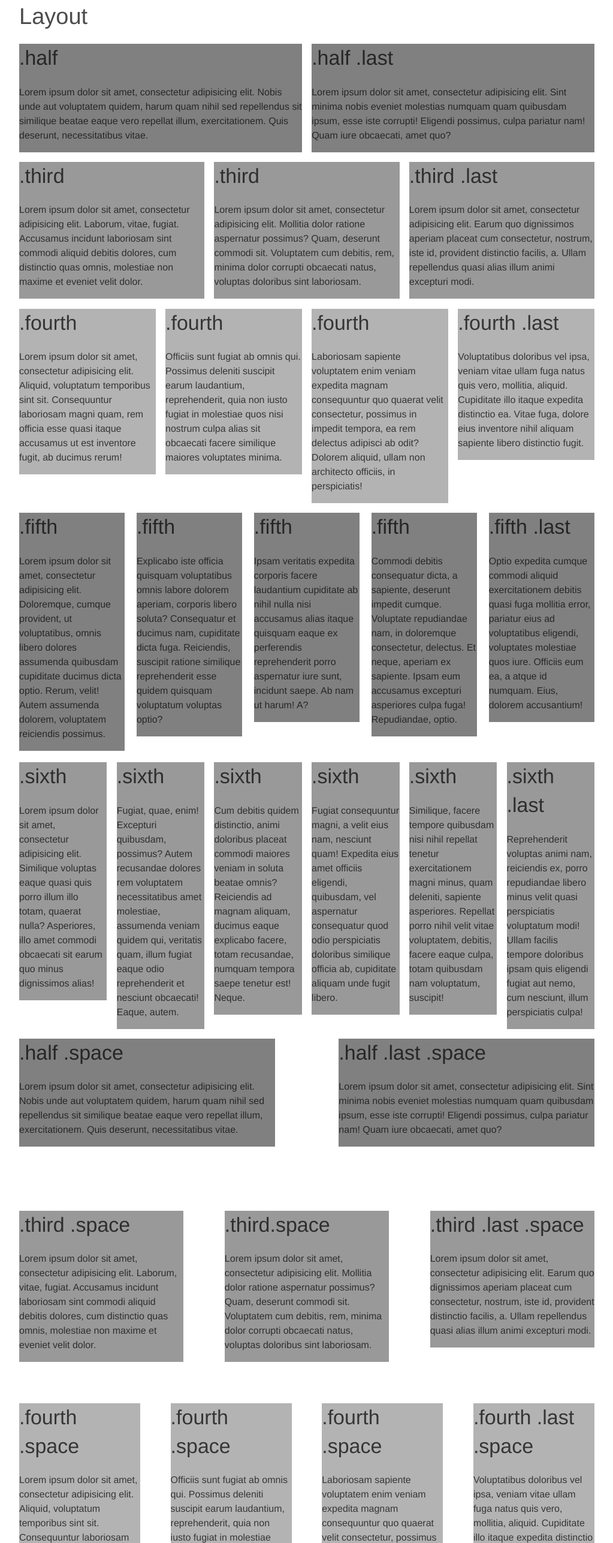
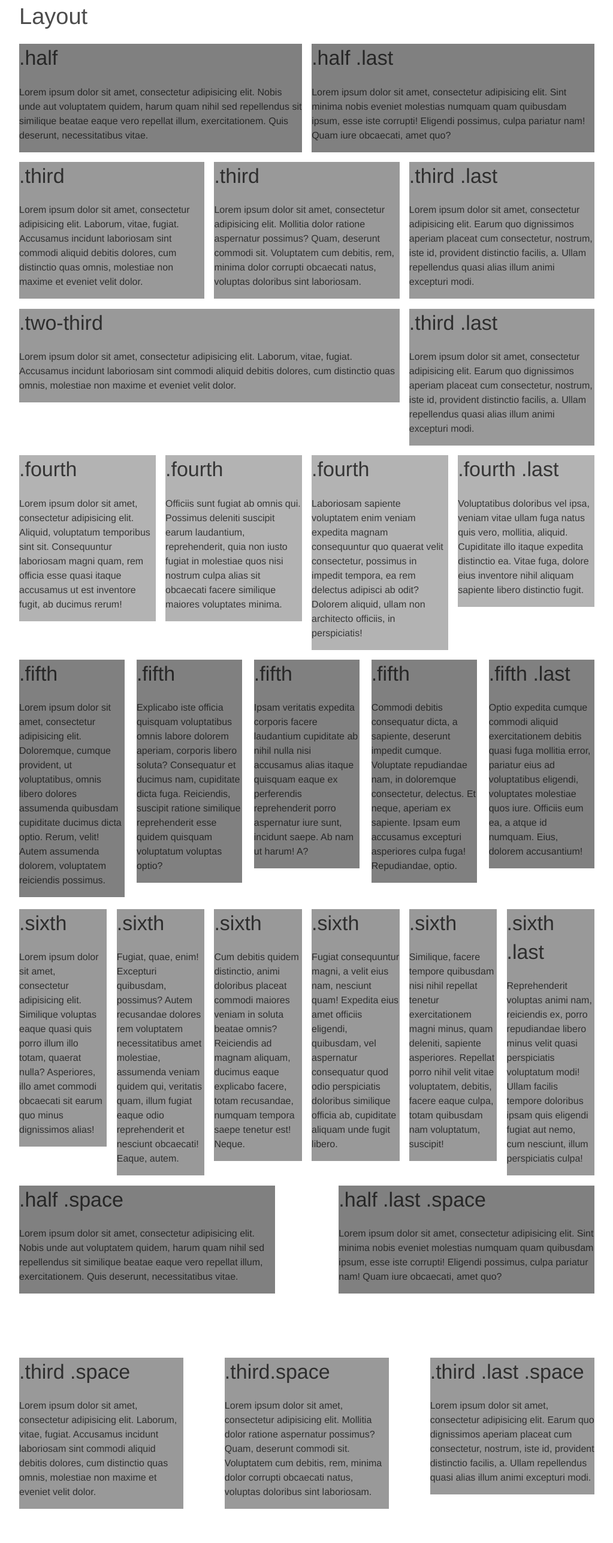
Before and after one commit to darrenjaworski/style-start, a website: page index.html in a window 1280 px wide. Shown: the part 849-3422 px from the top of the page at 60% size, without its empty margins (128-1151 px from the left). Drawn offline with nearby package versions, Linux system fonts and the light colour scheme.

Commit message:
Two thirds added to layout.

```diff
--- a/index.html
+++ b/index.html
@@ -74,6 +74,16 @@
         <article class="third">
           <h2>.third</h2>
           <p>Lorem ipsum dolor sit amet, consectetur adipisicing elit. Mollitia dolor ratione aspernatur possimus? Quam, deserunt commodi sit. Voluptatem cum debitis, rem, minima dolor corrupti obcaecati natus, voluptas doloribus sint laboriosam.</p>
+        </article>
+        <article class="third last">
+          <h2>.third .last</h2>
+          <p>Lorem ipsum dolor sit amet, consectetur adipisicing elit. Earum quo dignissimos aperiam placeat cum consectetur, nostrum, iste id, provident distinctio facilis, a. Ullam repellendus quasi alias illum animi excepturi modi.</p>
+        </article>
+      </div>
+      <div class="row">
+        <article class="two-third">
+          <h2>.two-third</h2>
+          <p>Lorem ipsum dolor sit amet, consectetur adipisicing elit. Laborum, vitae, fugiat. Accusamus incidunt laboriosam sint commodi aliquid debitis dolores, cum distinctio quas omnis, molestiae non maxime et eveniet velit dolor.</p>
         </article>
         <article class="third last">
           <h2>.third .last</h2>
@@ -164,6 +174,16 @@
         <article class="third space">
           <h2>.third.space</h2>
           <p>Lorem ipsum dolor sit amet, consectetur adipisicing elit. Mollitia dolor ratione aspernatur possimus? Quam, deserunt commodi sit. Voluptatem cum debitis, rem, minima dolor corrupti obcaecati natus, voluptas doloribus sint laboriosam.</p>
+        </article>
+        <article class="third last space">
+          <h2>.third .last .space</h2>
+          <p>Lorem ipsum dolor sit amet, consectetur adipisicing elit. Earum quo dignissimos aperiam placeat cum consectetur, nostrum, iste id, provident distinctio facilis, a. Ullam repellendus quasi alias illum animi excepturi modi.</p>
+        </article>
+      </div>
+      <div class="row">
+        <article class="two-third space">
+          <h2>.two-third .space</h2>
+          <p>Lorem ipsum dolor sit amet, consectetur adipisicing elit. Laborum, vitae, fugiat. Accusamus incidunt laboriosam sint commodi aliquid debitis dolores, cum distinctio quas omnis, molestiae non maxime et eveniet velit dolor.</p>
         </article>
         <article class="third last space">
           <h2>.third .last .space</h2>
--- a/partials/_layout.scss
+++ b/partials/_layout.scss
@@ -34,6 +34,23 @@
   margin-bottom: gutter(12);
   &.space {
     @include span(1 of 3);
+    margin-bottom: gutter(3);
+  }
+  @media ($breakpoint) {
+    @include full;
+    margin-bottom: gutter(12);
+    &.space {
+      @include full;
+      margin-bottom: gutter(12);
+    }
+  }
+}
+
+.two-third {
+  @include span(8 of 12);
+  margin-bottom: gutter(12);
+  &.space {
+    @include span(2 of 3);
     margin-bottom: gutter(3);
   }
   @media ($breakpoint) {
@@ -171,4 +188,5 @@
 
 .row {
   clear: left;
+  @include clearfix;
 }
--- a/partials/_styleguide.scss
+++ b/partials/_styleguide.scss
@@ -2,7 +2,7 @@
   background: lighten(black, 50%);
 }
 
-.third {
+.third, .two-third {
   background: lighten(black, 60%);
 }
 
```
Also changed, not shown: style.min.css.
